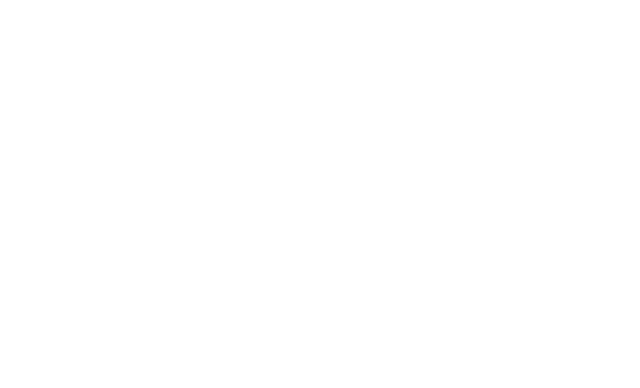
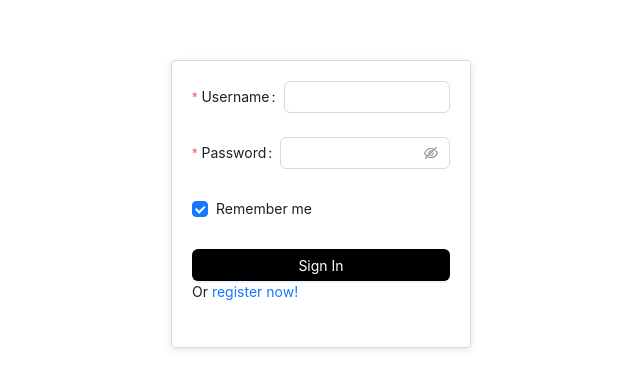
Before and after one commit to zhenekpirozhok/News-Portal, a React (Create React App) app in the folder frontend/: page /login in a window 1280 px wide. Before the commit this address had no page. Shown: the part 196-584 px from the top of the page, without its empty margins (319-959 px from the left). Built offline with nearby package versions, Linux system fonts and the light colour scheme.

Commit message:
add SignInPage

```diff
--- a/frontend/src/App.js
+++ b/frontend/src/App.js
@@ -5,6 +5,7 @@
 import OneCategoryPage from "./pages/OneCategoryPage";
 import { BrowserRouter as Router, Route, Routes } from "react-router-dom";
 import OneNewsPage from "./pages/OneNewsPage";
+import SignInPage from "./pages/SignInPage";
 
 function App() {
   return (
@@ -15,6 +16,7 @@
           <Route path="/categories" element={<OneNewsPage />} />
           <Route path="/category/:categoryId" element={<OneCategoryPage />} />
           <Route path="/search" element={<SearchPage />}/>
+          <Route path="/login" element={<SignInPage />}/>
         </Routes>
       </Router>
     </div>
--- a/frontend/src/components/NewsList/NewsList.css
+++ b/frontend/src/components/NewsList/NewsList.css
@@ -16,5 +16,4 @@
 
 .news-list-title {
   text-transform: uppercase;
-  padding-left: 2.1rem;
 }
--- /dev/null
+++ b/frontend/src/components/SignInForm/SignInForm.css
@@ -0,0 +1,29 @@
+.signin-container {
+    display: flex;
+    align-items: center;
+    justify-content: center;
+    height: 100vh;
+    background-color: white;
+  }
+
+.signin-form {
+    max-width: 300px;
+    margin: 0 auto;
+    padding: 20px;
+    border: 1px solid #d9d9d9;
+    border-radius: 4px;
+    box-shadow: 0 2px 8px rgba(0, 0, 0, 0.1);
+  }
+
+  .signin-form-button {
+    width: 100%;
+    background-color: black;
+  }
+
+  .signin-form-forgot {
+    float: right;
+  }
+
+  .signin-form-button-wrapper {
+    margin-top: 10px;
+  }
--- /dev/null
+++ b/frontend/src/components/SignInForm/SignInForm.js
@@ -0,0 +1,50 @@
+import React from 'react';
+import { Form, Input, Button, Checkbox } from 'antd';
+import './SignInForm.css'; // Import your CSS file
+
+const SignInForm = () => {
+  const onFinish = (values) => {
+    console.log('Received values:', values);
+    // You can add your sign-in logic here
+  };
+
+  return (
+    <Form
+      name="signin-form"
+      initialValues={{ remember: true }}
+      onFinish={onFinish}
+      className="signin-form"
+    >
+      <Form.Item
+        label="Username"
+        name="username"
+        rules={[{ required: true, message: 'Please input your username!' }]}
+      >
+        <Input />
+      </Form.Item>
+
+      <Form.Item
+        label="Password"
+        name="password"
+        rules={[{ required: true, message: 'Please input your password!' }]}
+      >
+        <Input.Password />
+      </Form.Item>
+
+      <Form.Item>
+        <Form.Item name="remember" valuePropName="checked" noStyle>
+          <Checkbox>Remember me</Checkbox>
+        </Form.Item>
+      </Form.Item>
+
+      <Form.Item>
+        <Button type="primary" htmlType="submit" className="signin-form-button">
+          Sign In
+        </Button>
+        Or <a href="/">register now!</a>
+      </Form.Item>
+    </Form>
+  );
+};
+
+export default SignInForm;
--- /dev/null
+++ b/frontend/src/pages/SignInPage.js
@@ -0,0 +1,21 @@
+import React from "react";
+import Header from "../components/Header/Header";
+import MainNews from "../components/MainNews/MainNews";
+import users from "../mockData/users.json";
+import news from "../mockData/news.json";
+import NewsList from "../components/NewsList/NewsList";
+import Footer from "../components/Footer/Footer";
+import getCategories from "../mockData/categories";
+import SearchField from "../components/SearchField/SearchField";
+import Section from "../components/Section/Section";
+import SignInForm from "../components/SignInForm/SignInForm";
+
+const HomePage = () => {
+  return (
+    <div className="signin-container">
+      <SignInForm />
+    </div>
+  );
+};
+
+export default HomePage;
```
